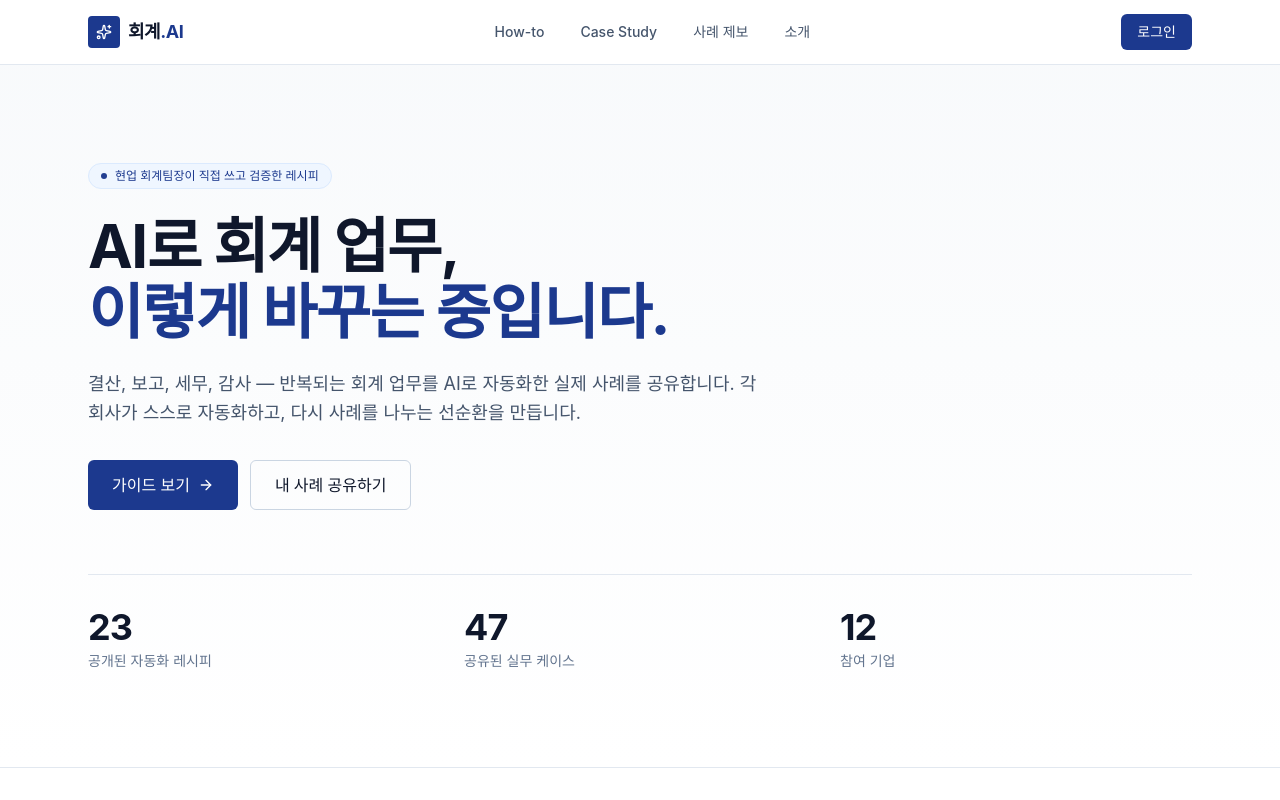
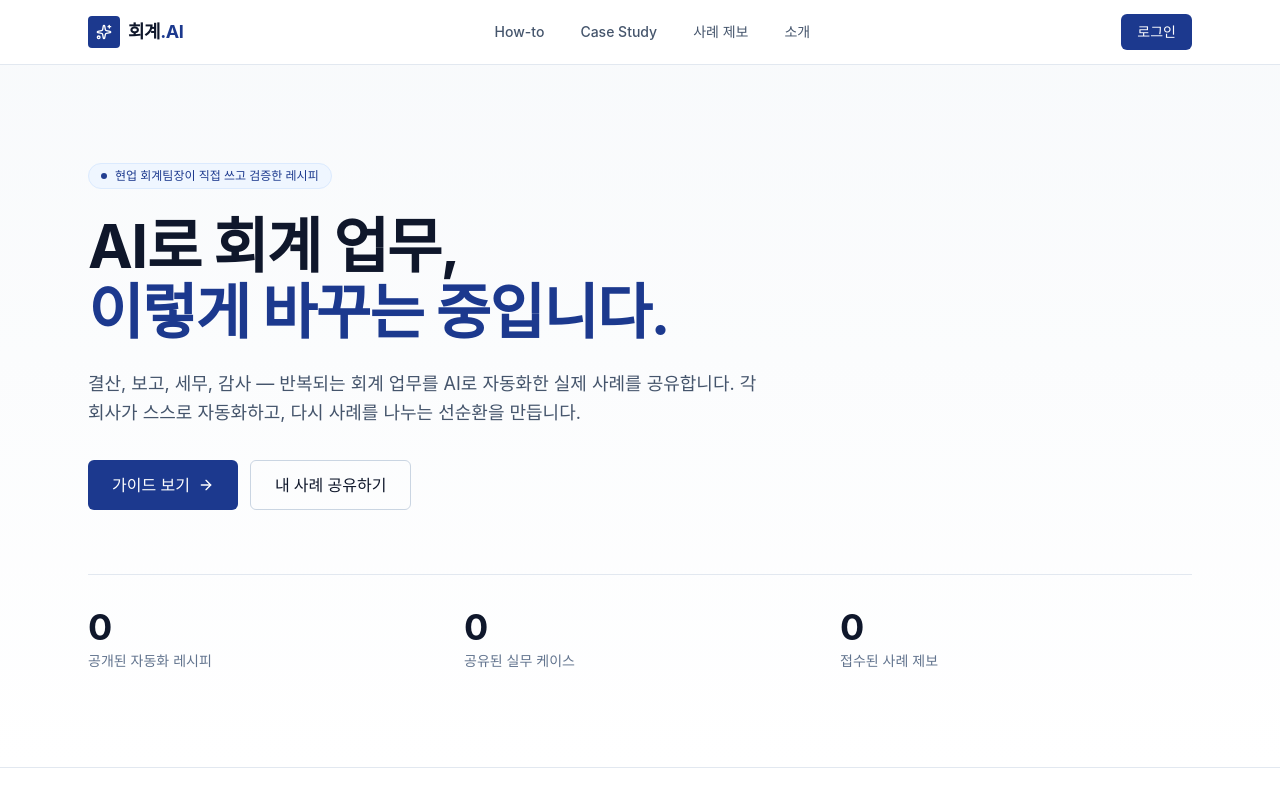
Before and after one commit to mulan-79/ai-accounting, a React (Vite) app: page / in a window 1280 px wide. Shown: the top 800 px of the page. Built offline with nearby package versions, Linux system fonts and the light colour scheme; no server answers; the database is empty.

Commit message:
feat: 홈페이지 통계 수치를 Firestore 실제 데이터로 동적 카운팅
Co-Authored-By: Claude Sonnet 4.6 <noreply@anthropic.com>

```diff
--- /dev/null
+++ b/src/hooks/useStats.js
@@ -0,0 +1,32 @@
+import { useState, useEffect } from 'react';
+import { collection, getCountFromServer } from 'firebase/firestore';
+import { db } from '../lib/firebase';
+
+export function useStats() {
+  const [stats, setStats] = useState({ guides: 0, cases: 0, submissions: 0 });
+  const [loading, setLoading] = useState(true);
+
+  useEffect(() => {
+    async function fetch() {
+      try {
+        const [guidesSnap, casesSnap, submissionsSnap] = await Promise.all([
+          getCountFromServer(collection(db, 'guides')),
+          getCountFromServer(collection(db, 'cases')),
+          getCountFromServer(collection(db, 'submissions')),
+        ]);
+        setStats({
+          guides: guidesSnap.data().count,
+          cases: casesSnap.data().count,
+          submissions: submissionsSnap.data().count,
+        });
+      } catch (e) {
+        console.error(e);
+      } finally {
+        setLoading(false);
+      }
+    }
+    fetch();
+  }, []);
+
+  return { stats, loading };
+}
--- a/src/pages/HomePage.jsx
+++ b/src/pages/HomePage.jsx
@@ -4,6 +4,7 @@ import GuideCard from '../components/GuideCard';
 import CaseCard from '../components/CaseCard';
 import { useGuides } from '../hooks/useGuides';
 import { useCases } from '../hooks/useCases';
+import { useStats } from '../hooks/useStats';
 
 const Stat = ({ number, label }) => (
   <div>
@@ -31,6 +32,7 @@ const PillarCard = ({ icon, title, desc, to }) => (
 export default function HomePage() {
   const { guides, loading: guidesLoading } = useGuides({ limitCount: 3 });
   const { cases, loading: casesLoading } = useCases({ limitCount: 4 });
+  const { stats, loading: statsLoading } = useStats();
 
   return (
     <div>
@@ -67,9 +69,9 @@ export default function HomePage() {
             </div>
           </div>
           <div className="grid grid-cols-3 gap-6 mt-16 pt-8 border-t border-slate-200">
-            <Stat number="23" label="공개된 자동화 레시피" />
-            <Stat number="47" label="공유된 실무 케이스" />
-            <Stat number="12" label="참여 기업" />
+            <Stat number={statsLoading ? '—' : stats.guides} label="공개된 자동화 레시피" />
+            <Stat number={statsLoading ? '—' : stats.cases} label="공유된 실무 케이스" />
+            <Stat number={statsLoading ? '—' : stats.submissions} label="접수된 사례 제보" />
           </div>
         </div>
       </section>
```
